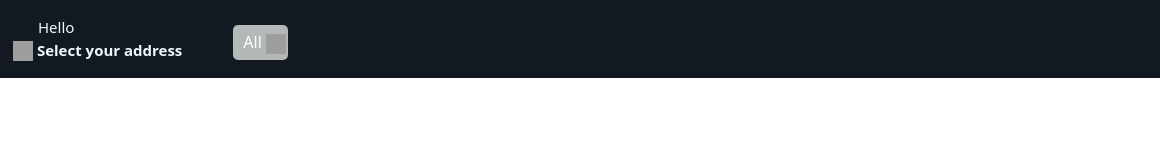
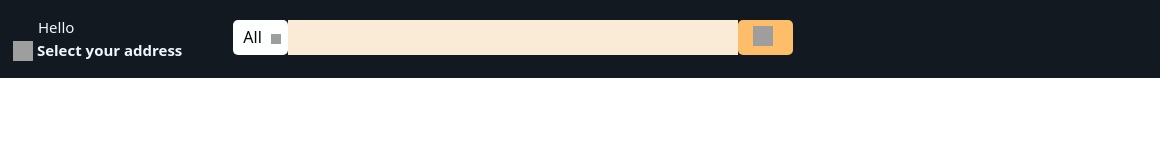
Before and after one commit to sayan-karmakar1997/amazon_home_page, a plain HTML site: page index.html in a window 1280 px wide. Shown: the full height of the page, 120-1280 px from the left. Drawn offline with nearby package versions, Linux system fonts and the light colour scheme; grey boxes are pictures that could not be loaded.

Commit message:
Update index.html

```diff
--- a/index.html
+++ b/index.html
@@ -13,6 +13,9 @@
   <meta name="viewport" content="width=device-width, initial-scale=1">
   <link rel="stylesheet" href="https://cdnjs.cloudflare.com/ajax/libs/font-awesome/4.7.0/css/font-awesome.min.css">
 <!-- <arrowdown> -->
+<!-- <scarch logo> -->
+  <link rel="stylesheet" href="https://cdnjs.cloudflare.com/ajax/libs/font-awesome/4.7.0/css/font-awesome.min.css">
+<!-- </scarch logo> -->
 </head>
 <style>
 ul {
@@ -54,34 +57,57 @@ img:hover{
     margin-top: 15px;
     font-size: 15px;
 }
-li:hover{
+.location:hover{
     border-color: aliceblue;
 }
 .hello{
     padding-left: 25px;
 }
 .scarch_bar{
-    margin-top: 25px;
+    margin-top: 20px;
     margin-left: 50px;
 }
+
 .all_button{
-    background-color: rgb(179, 184, 184);
+    background-color: rgb(254, 255, 255);
     height: 35px;
     width: 55px;
     border-radius: 5px;
     cursor: pointer;
 }
-div:hover{
+.all_button:hover{
     background-color: rgb(164, 164, 164);
     border-radius: 5px;
 }
 .all{
-    color: rgb(255, 255, 254);
+    color: rgb(7, 7, 7);
+    margin-left: 10px;
 }
-.all_containt{
-    padding-top: 5px;
-    padding-left: 10px;
-
+.containt{
+  margin-top: 5px;
+}
+.dropdown_img{
+margin-left: 5px;
+}
+.Scarchglass_button{
+  height: 35px;
+  width: 55px;
+  background-color: #febd69;
+  border-radius: 5px;
+  cursor: pointer;
+}
+.scarch_glass{
+  margin-left: 15px;
+  margin-top: 5px;
+}
+.Scarchglass_button:hover{
+  background-color: #eca13e;
+}
+.scarch_input{
+  width: 450px;
+  height: 35px;
+  background-color: antiquewhite;
+  cursor: text;
 }
 </style>
 <body>
@@ -98,15 +124,25 @@ div:hover{
             <span class="sya"><b>Select your address</b></span>
       </li>
       <li>
-        <div class="scarch_bar">
-            <div class="all_button">
-                <div class="all_containt">
+        <ul class="scarch_bar">
+           <li>
+            <li class="all_button">
+              <div class="containt">
                 <span class="all">All</span>
-                <img class="" src="https://cdn.iconscout.com/icon/free/png-256/dropdown-keyboard-arrow-menu-key-direction-30471.png"
-                width="20" height="20">
+                <img class="dropdown_img" src="https://cdn-icons-png.flaticon.com/512/60/60995.png" width="10" height="10">
+                </div>
+              </li>
+           </il>
+           <li>
+            <div class="scarch_input">
             </div>
-            </div>
-        </div>
+           </li>
+           <li>
+            <div class="Scarchglass_button">
+              <img class="scarch_glass" src="https://cdn-icons-png.flaticon.com/512/49/49116.png" width="20" height="20">
+              </i></div>
+           </li>
+           </ul>
       </li>
     </ul>
 
```
